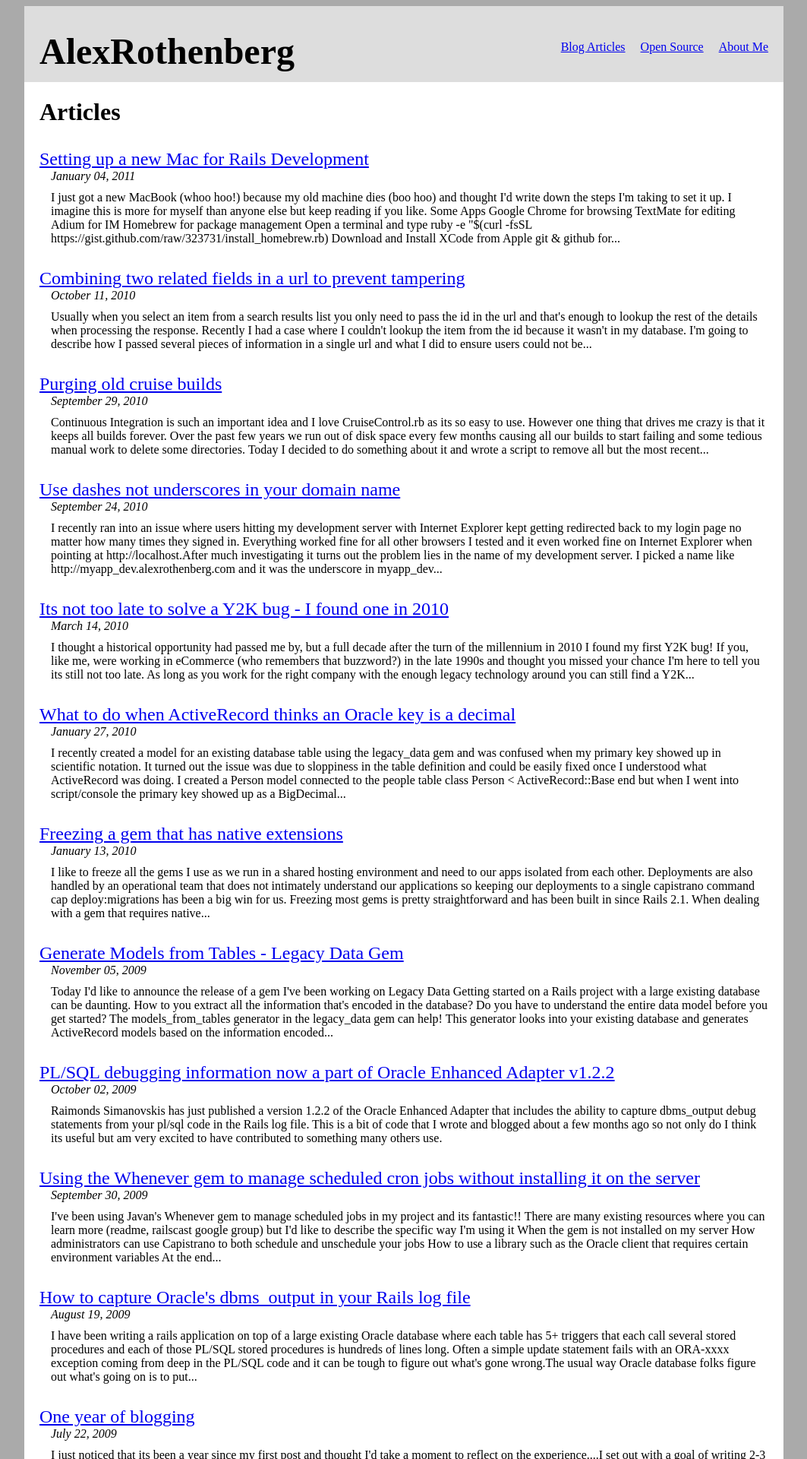
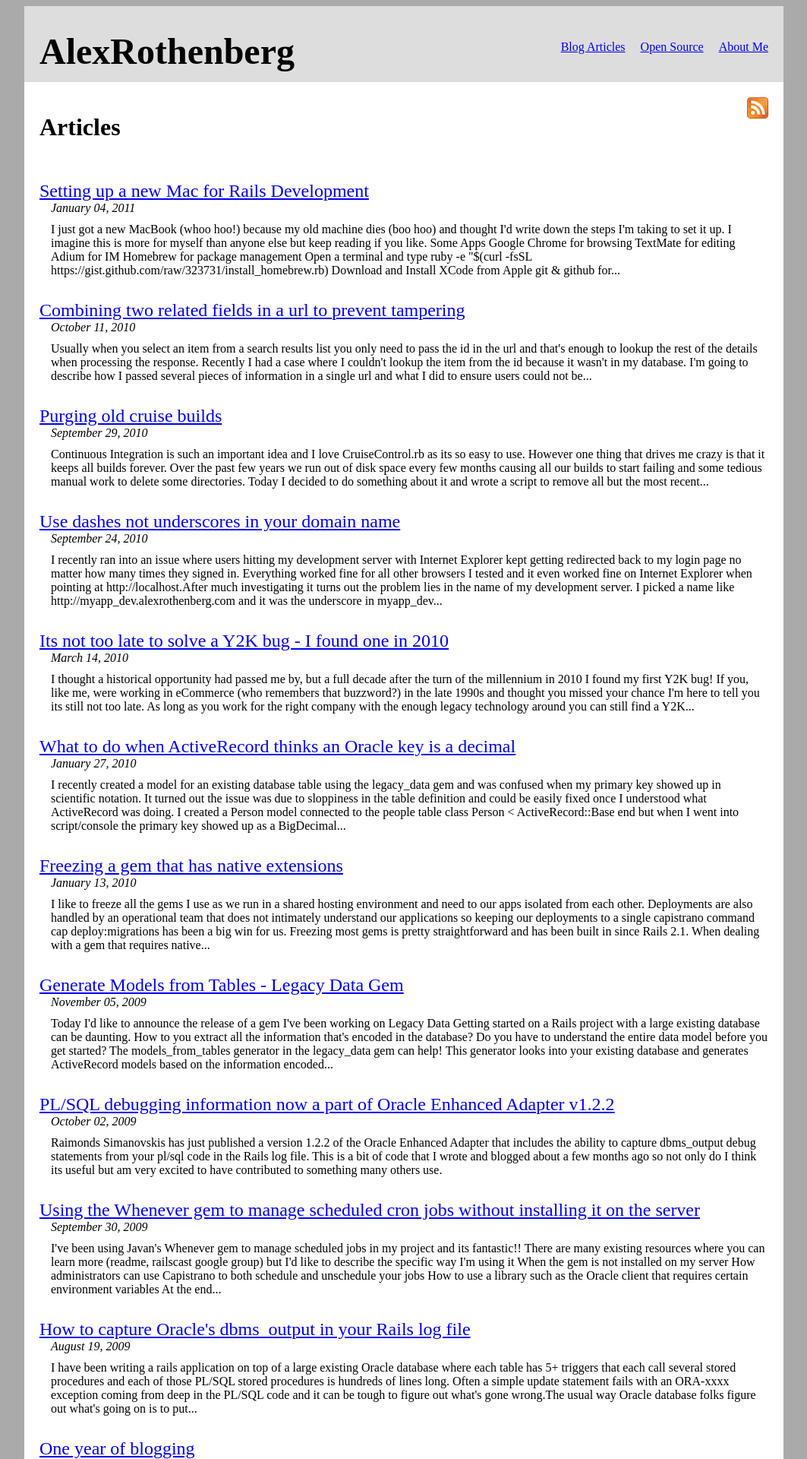
Before and after one commit to alexrothenberg/alexrothenberg.github.com, a Jekyll site: the page built from index.html, in a window 1280 px wide. Shown: the top 1920 px of the page at 76% size, without its empty margins (108-1171 px from the left). Built offline with Jekyll 4.4.1, drawn with Linux system fonts in a browser that asks for light colours.

Commit message:
atom feed stuff

```diff
--- a/_layouts/master.html
+++ b/_layouts/master.html
@@ -4,6 +4,7 @@
    <meta http-equiv="content-type" content="text/html; charset=utf-8" />
    <title>Alex Rothenberg - {{ page.title }}</title>
    <meta name="author" content="Alex Rothenberg" />
+   <link rel="alternate" type="application/atom+xml" title="Alex Rothenberg - feed" href="http://feeds2.feedburner.com/alexrothenberg">
    <link rel="stylesheet" href="/stylesheets/master.css" type="text/css" media="screen" charset="utf-8"/>
    <link rel="stylesheet" href="/stylesheets/syntax.css" type="text/css" media="screen" charset="utf-8"/>
    <script src="/javascripts/jquery.js" type="text/javascript" charset="utf-8"></script>
--- a/index.html
+++ b/index.html
@@ -3,7 +3,12 @@ title: Alex Rothenberg
 layout: master
 ---
 
-<h1>Articles</h1>
+<div class="clearfix">
+  <h1 class='left'>Articles</h1>
+  <a href="http://feeds2.feedburner.com/alexrothenberg" class="right"><img src="images/feed-icon-28x28.png" title="Alex Rothenberg's Feed"/></a>
+
+
+</div>
 
 <div class="posts">
   {% for post in site.posts %}
--- a/stylesheets/master.css
+++ b/stylesheets/master.css
@@ -44,6 +44,20 @@ body {
   margin: 20px;
 }
 
+.left {
+  float: left;
+}
+.right {
+  float: right;
+}
+.clearfix::after {
+  clear: both;
+  content: ' ';
+  display: block;
+  font-size: 0px;
+  height: 0px;
+  visibility: hidden;
+}
 
 .posts,
 .projects {
```
Also changed, not shown: images/feed-icon-28x28.png (added).
